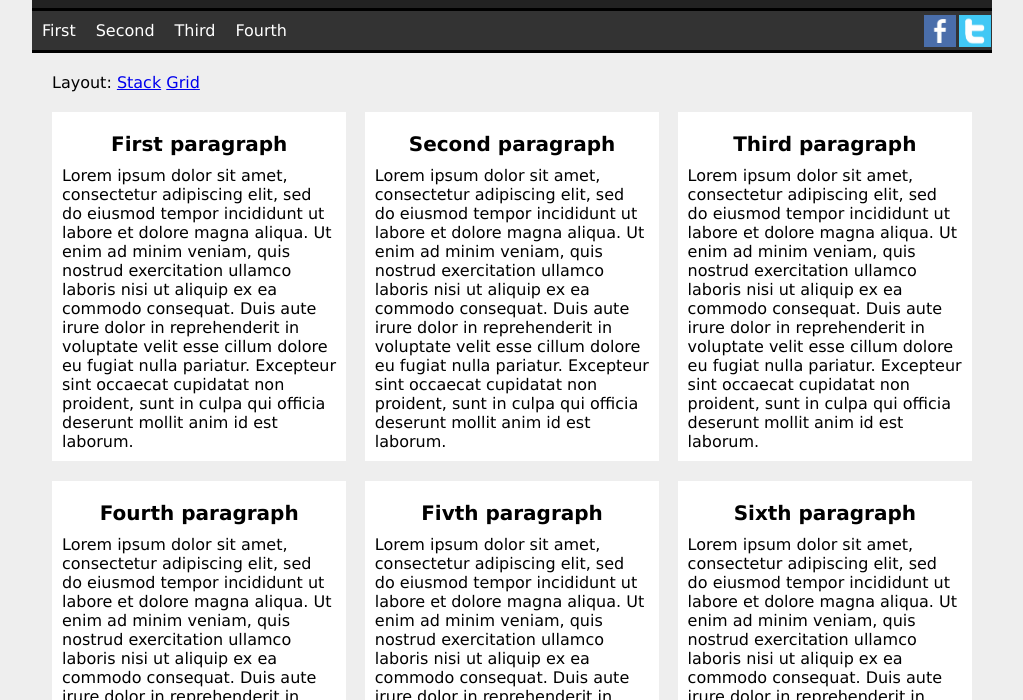
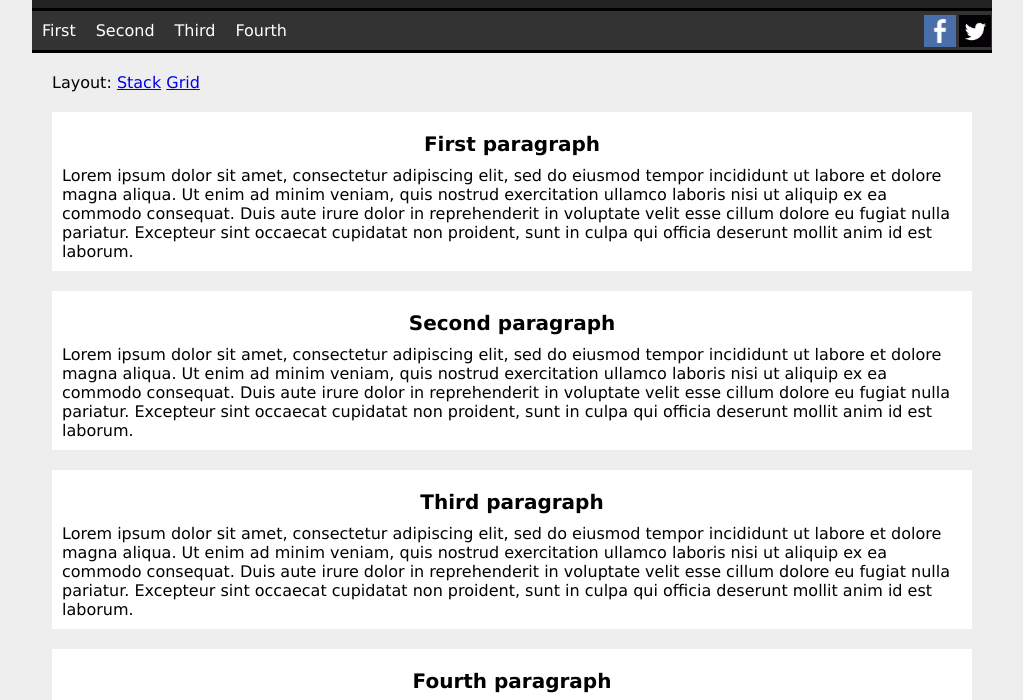
Before and after one commit to maxravel/flexboxLayout, a plain HTML site: page index.html in a window 1280 px wide. Shown: the part 50-750 px from the top of the page, without its empty margins (128-1151 px from the left). Drawn offline with nearby package versions, Linux system fonts and the light colour scheme.

Commit message:
last updates

```diff
--- a/css/style.css
+++ b/css/style.css
@@ -24,6 +24,10 @@ h1{
     padding:10px;
 }
 
+
+
+/*******************NAV SECTION***************/
+
 nav{
     background-color: #333;
     border-bottom:3px solid black;
@@ -46,15 +50,15 @@ nav a:hover{
     background-color:#666;
 }
 
-a.tw{
-    background:url(../img/tw.jpg) no-repeat center;
-    /* background-color: aqua; */
+a.fb{
+    background:url(/img/fa.jpg) no-repeat center;
+    /* background-color:blue; */
     background-size:90%;
 }
 
-a.fb{
-    background:url(../img/fa.jpg) no-repeat center;
-    /* background-color:blue; */
+a.tw{
+    background:url(/img/tw2.jpg) no-repeat center;
+    /* background-color: aqua; */
     background-size:90%;
 }
 
@@ -76,19 +80,9 @@ nav ul.social li{
     flex: 1 1 0;
 }
 
-@media screen and (max-width:760px){
-    #decision{
-        display:none;
-    }
-}
-
 @media screen and (min-width:760px){
     nav ul{
         display:flex;
-    }
-
-    nav li{
-        flex:1 1 0;
     }
 
     nav{
@@ -98,6 +92,33 @@ nav ul.social li{
 
     .social{
         margin:0;
+    }
+}
+
+
+
+/************** GRID *******************/
+
+#blocks{
+    margin:20px;
+}
+
+article{
+    background: #fff;
+    margin-bottom: 20px;
+    padding: 10px;
+    box-sizing:border-box;
+}
+
+article h2{
+    text-align:center;
+    font-size:20px;
+    margin:10px 0;
+}
+
+@media screen and (max-width:760px){
+    #decision{
+        display:none;
     }
 
     #blocks{
@@ -116,28 +137,9 @@ nav ul.social li{
     }
 }
 
-/* grid */
-
-#blocks{
-    margin:20px;
-}
-
-article{
-    background: #fff;
-    margin-bottom: 20px;
-    padding: 10px;
-    box-sizing:border-box;
-}
-
-article h2{
-    text-align:center;
-    font-size:20px;
-    margin:10px 0;
-}
 
 
-/* main section */
-
+/******************* MAIN SECTION ****************/
 
 .flex-container{
     display:flex;
--- a/index.html
+++ b/index.html
@@ -24,7 +24,7 @@
                 <li><a href="#">Fourth</a></li>
             </ul>
             <ul class="social">
-                <li><a href="#" class="fb">TW</a></li>
+                <li><a href="#" class="fb">FB</a></li>
                 <li><a href="#" class="tw">TW</a></li>
             </ul>
         </nav>
```
Also changed, not shown: img/tw2.jpg (added), 2 other files.
